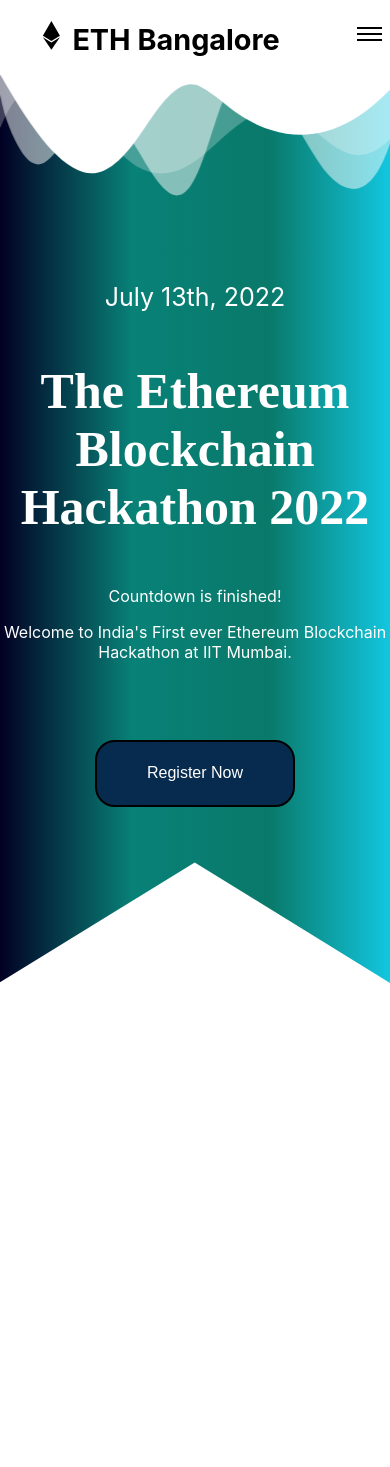
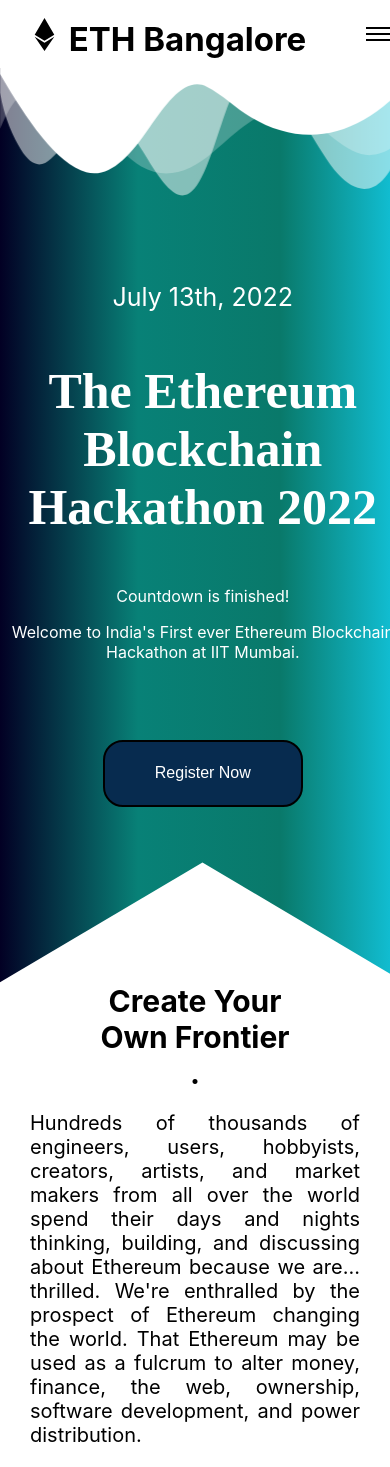
Before and after one commit to sakshib0811/Hackathon_website, a React (Create React App) app: page / in a window 390 px wide. Shown: the top 1467 px of the page. Before the commit the page ends 983 px from the top, so only its background shows below. Built offline with nearby package versions, Linux system fonts and the light colour scheme.

Commit message:
compnent added

```diff
--- a/src/App.js
+++ b/src/App.js
@@ -1,4 +1,5 @@
 import './App.css';
+import About from './Components/About';
 import Home from './Components/Home';
 import Nav from './Components/Nav';
 
@@ -7,6 +8,7 @@
     <div className="App">
       <Nav />
       <Home />
+      <About />
     </div>
   );
 }
--- /dev/null
+++ b/src/Components/About.css
@@ -0,0 +1,38 @@
+
+.h1{
+    margin-right: 100px;
+    font-size: 5rem;
+    text-align: justify;
+    margin-left: 100px;
+    font-weight: bolder;
+    margin-top: 100px;
+}
+
+.para{
+    font-size: 20px;
+    text-align: justify;
+    margin-left: 100px;
+    margin-right: 100px;
+}
+
+
+
+
+
+
+
+@media screen and (max-width: 768px){
+    .h1{
+        text-align: center;
+        /* margin-left: 0; */
+        font-size: 30px;
+        text-decoration: none;
+        margin-top: 0;
+    }
+
+    .para{
+        text-align:justify;
+        margin-left: 30px;
+        margin-right: 30px;
+    }
+}
--- /dev/null
+++ b/src/Components/About.js
@@ -0,0 +1,17 @@
+import React from 'react'
+import "./About.css"
+import underline from "./images/underline.jpg"
+function About() {
+  return (
+    <div className='about'>
+        <h1 className='h1'>
+            Create Your Own Frontier .
+        </h1>
+        <p className='para'>
+            Hundreds of thousands of engineers, users, hobbyists, creators, artists, and market makers from all over the world spend their days and nights thinking, building, and discussing about Ethereum because we are... thrilled. We're enthralled by the prospect of Ethereum changing the world. That Ethereum may be used as a fulcrum to alter money, finance, the web, ownership, software development, and power distribution.
+        </p>
+    </div>
+  )
+}
+
+export default About
--- a/src/Components/Home.css
+++ b/src/Components/Home.css
@@ -84,7 +84,7 @@
 }
 
 .custom-shape-divider-bottom-1649229788 .shape-fill {
-    fill: #FFFFFF;
+    fill: #FFFFFF
 }
 
 @media screen and (max-width: 768px) {
@@ -92,4 +92,8 @@
         width: calc(80% + 90px);
     }
 
+    .Home{
+        width: 104%;
+    }
+
 }
--- a/src/Components/Home.js
+++ b/src/Components/Home.js
@@ -4,6 +4,7 @@
 
   const [name,setName] = useState('Register Now');
   const  [click, setClick] = useState(false);
+  // const  [count, setCount] = useState(0);
   // const [hov,setHov] =useState(false);
   // const [bg,setBg] = useState('rgb(7, 43, 79)');
 
@@ -17,12 +18,12 @@
 
   const eventHandling = () => {
         setClick(true)
-        if (setClick){
+        if (click==true){
           setName("Ready to register... 👋");
           setClick(false);
         }
 
-        if(setClick==false){
+        if(click==false){
           setName("Register Now");
         }
 
--- a/src/Components/Nav.css
+++ b/src/Components/Nav.css
@@ -23,6 +23,7 @@
       /* overflow: hidden; */
       top: 0;
       width: 100%;
+      background-color: #FFFFFF;;
   }
 
   .nav__brand {
@@ -30,6 +31,7 @@
     font-weight: bolder;
     font-size: larger;
     margin-top: 10px;
+    font-size: 2.2rem;
   }
 
   .nav__menu {
@@ -51,6 +53,12 @@
     margin-right: -78px;
   }
 
+  .nav__link:hover{
+    color: #06285c;
+    text-decoration: underline;
+    font-weight: bold;
+  }
+
   @media screen and (max-width: 768px) {
     .nav__toggler {
       display: block;
@@ -58,16 +66,17 @@
     }
     .nav__menu{
         position: fixed;
-        top: 12vh;
+        top: 10vh;
         right: 0;
-        height: 70vh;
+        height: 85vh;
         width: 50vw;
         gap:0;
-        /* background: rgb(0, 33, 65); */
+        background: #088177;
         flex-direction: column;
         transform: translateX(100%);
         transition: 0.5s ease-in;
         scroll-behavior: smooth;
+        scroll-behavior: none;
     }
   }
 
```
Also changed, not shown: src/Components/images/underline.jpg (added).
